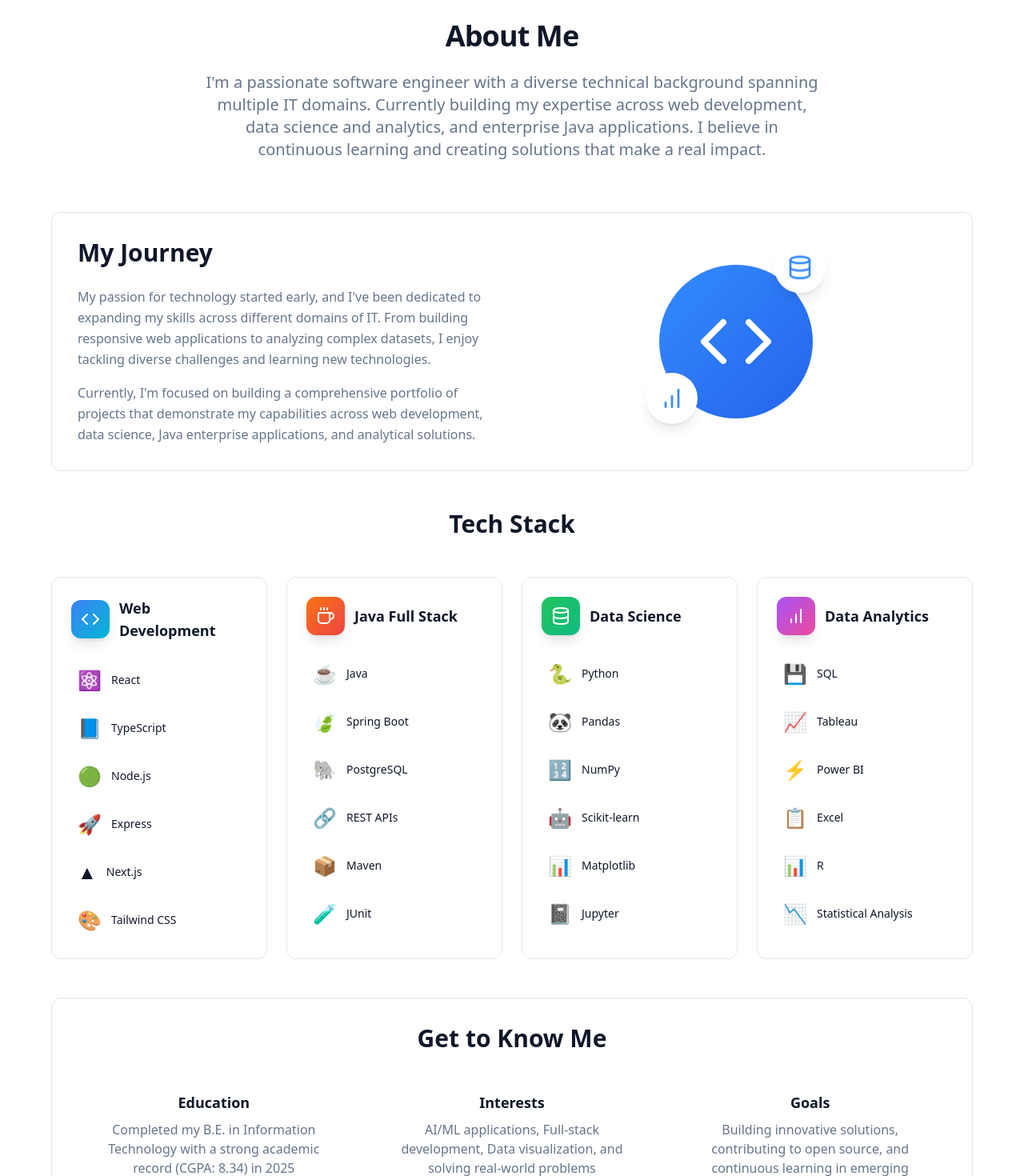
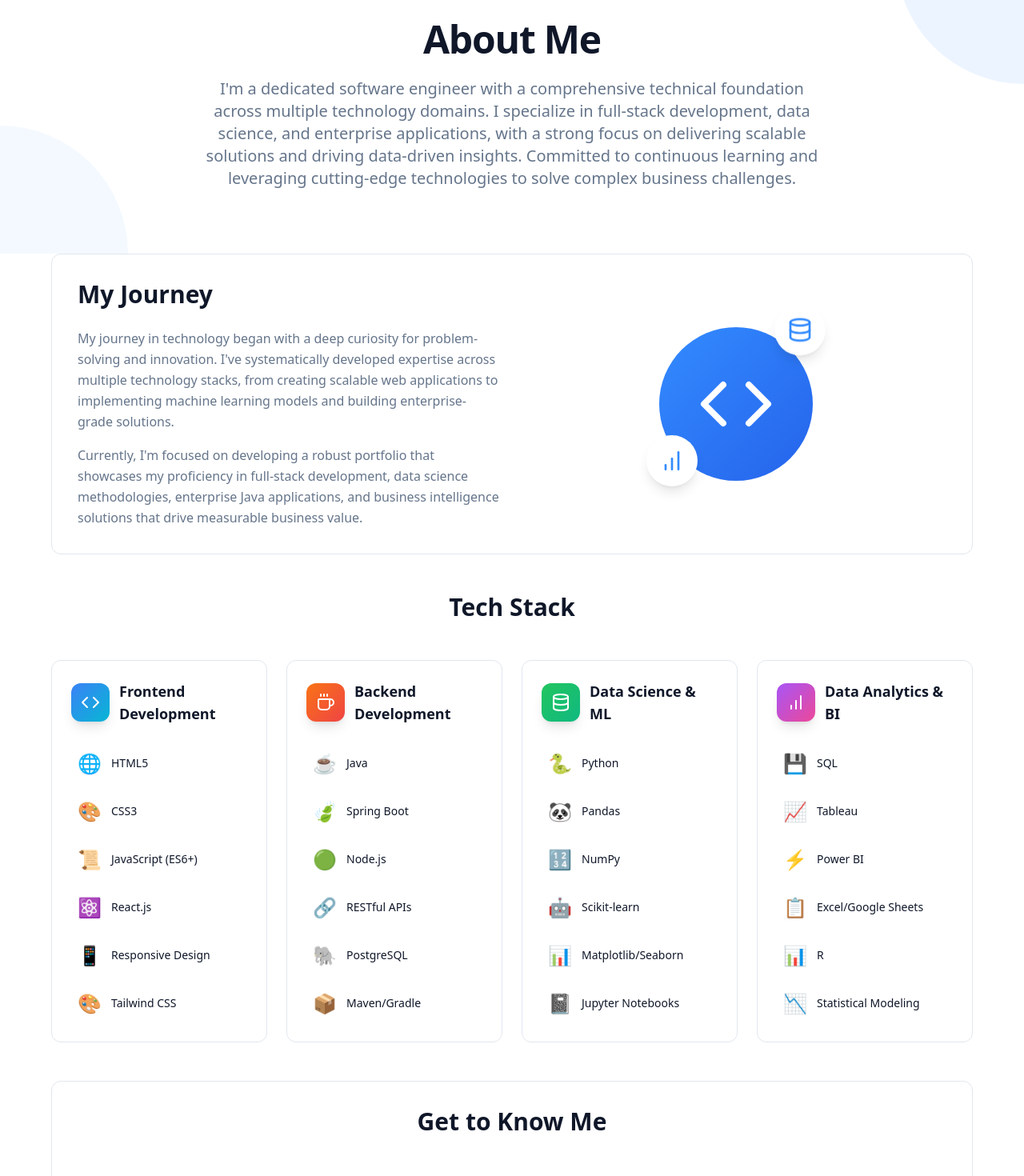
Before and after one commit to Gautambhagwat/Portfolio, a React (Vite) app: page /about in a window 1280 px wide. Shown: the part 120-1590 px from the top of the page at 80% size. Built offline with nearby package versions, Linux system fonts and the light colour scheme; the HTML template or start-up script is replaced by a standard one.

Commit message:
Improved Wording

```diff
--- a/src/pages/About.tsx
+++ b/src/pages/About.tsx
@@ -21,33 +21,33 @@ const About = () => {
 
   const skillCategories = [
     {
-      title: "Web Development",
+      title: "Frontend Development",
       icon: <Code className="h-6 w-6" />,
       color: "from-blue-500 to-cyan-500",
       skills: [
-        { name: "React", icon: "⚛️" },
-        { name: "TypeScript", icon: "📘" },
-        { name: "Node.js", icon: "🟢" },
-        { name: "Express", icon: "🚀" },
-        { name: "Next.js", icon: "▲" },
+        { name: "HTML5", icon: "🌐" },
+        { name: "CSS3", icon: "🎨" },
+        { name: "JavaScript (ES6+)", icon: "📜" },
+        { name: "React.js", icon: "⚛️" },
+        { name: "Responsive Design", icon: "📱" },
         { name: "Tailwind CSS", icon: "🎨" }
       ]
     },
     {
-      title: "Java Full Stack",
+      title: "Backend Development",
       icon: <Coffee className="h-6 w-6" />,
       color: "from-orange-500 to-red-500",
       skills: [
         { name: "Java", icon: "☕" },
         { name: "Spring Boot", icon: "🍃" },
+        { name: "Node.js", icon: "🟢" },
+        { name: "RESTful APIs", icon: "🔗" },
         { name: "PostgreSQL", icon: "🐘" },
-        { name: "REST APIs", icon: "🔗" },
-        { name: "Maven", icon: "📦" },
-        { name: "JUnit", icon: "🧪" }
+        { name: "Maven/Gradle", icon: "📦" }
       ]
     },
     {
-      title: "Data Science",
+      title: "Data Science & ML",
       icon: <Database className="h-6 w-6" />,
       color: "from-green-500 to-emerald-500",
       skills: [
@@ -55,38 +55,46 @@ const About = () => {
         { name: "Pandas", icon: "🐼" },
         { name: "NumPy", icon: "🔢" },
         { name: "Scikit-learn", icon: "🤖" },
-        { name: "Matplotlib", icon: "📊" },
-        { name: "Jupyter", icon: "📓" }
+        { name: "Matplotlib/Seaborn", icon: "📊" },
+        { name: "Jupyter Notebooks", icon: "📓" }
       ]
     },
     {
-      title: "Data Analytics",
+      title: "Data Analytics & BI",
       icon: <BarChart className="h-6 w-6" />,
       color: "from-purple-500 to-pink-500",
       skills: [
         { name: "SQL", icon: "💾" },
         { name: "Tableau", icon: "📈" },
         { name: "Power BI", icon: "⚡" },
-        { name: "Excel", icon: "📋" },
+        { name: "Excel/Google Sheets", icon: "📋" },
         { name: "R", icon: "📊" },
-        { name: "Statistical Analysis", icon: "📉" }
+        { name: "Statistical Modeling", icon: "📉" }
       ]
     }
   ];
 
   return (
-    <div className="min-h-screen py-20 px-4 sm:px-6 lg:px-8">
-      <div className="mx-auto max-w-6xl">
-        {/* Header */}
-        <div className="text-center mb-16 animate-enter">
-          <h1 className="text-4xl font-bold tracking-tight mb-6">About Me</h1>
-          <p className="text-xl text-muted-foreground max-w-3xl mx-auto">
-            I'm a passionate software engineer with a diverse technical background spanning multiple
-            IT domains. Currently building my expertise across web development, data science and analytics, and
-            enterprise Java applications. I believe in continuous learning and creating solutions that
-            make a real impact.
+    <div className="min-h-screen">
+      {/* Hero Section */}
+      <section className="py-20 px-4 sm:px-6 lg:px-8 relative overflow-hidden">
+        <div className="absolute inset-0 overflow-hidden">
+          <div className="absolute -top-40 -right-40 w-80 h-80 bg-primary/10 rounded-full animate-pulse-slow"></div>
+          <div className="absolute -bottom-40 -left-40 w-80 h-80 bg-primary/5 rounded-full animate-bounce-in"></div>
+        </div>
+        <div className="mx-auto max-w-6xl text-center relative z-10 animate-enter">
+          <h1 className="text-4xl sm:text-5xl font-bold tracking-tight">About Me</h1>
+          <p className="mt-6 text-lg sm:text-xl text-muted-foreground max-w-3xl mx-auto">
+            I'm a dedicated software engineer with a comprehensive technical foundation across multiple
+            technology domains. I specialize in full-stack development, data science, and enterprise applications,
+            with a strong focus on delivering scalable solutions and driving data-driven insights.
+            Committed to continuous learning and leveraging cutting-edge technologies to solve complex business challenges.
           </p>
         </div>
+      </section>
+
+      <div className="px-4 sm:px-6 lg:px-8">
+        <div className="mx-auto max-w-6xl">
 
         {/* My Journey Section */}
         <Card className="p-8 mb-12 shadow-card animate-enter">
@@ -94,13 +102,14 @@ const About = () => {
             <div>
               <h2 className="text-3xl font-bold mb-6">My Journey</h2>
               <p className="text-muted-foreground leading-relaxed mb-4">
-                My passion for technology started early, and I've been dedicated to expanding my skills across
-                different domains of IT. From building responsive web applications to analyzing complex datasets,
-                I enjoy tackling diverse challenges and learning new technologies.
+                My journey in technology began with a deep curiosity for problem-solving and innovation.
+                I've systematically developed expertise across multiple technology stacks, from creating
+                scalable web applications to implementing machine learning models and building enterprise-grade solutions.
               </p>
               <p className="text-muted-foreground leading-relaxed">
-                Currently, I'm focused on building a comprehensive portfolio of projects that demonstrate my
-                capabilities across web development, data science, Java enterprise applications, and analytical solutions.
+                Currently, I'm focused on developing a robust portfolio that showcases my proficiency in
+                full-stack development, data science methodologies, enterprise Java applications, and
+                business intelligence solutions that drive measurable business value.
               </p>
             </div>
             <div className="flex justify-center">
@@ -162,23 +171,24 @@ const About = () => {
             <div className="hover:transform hover:scale-105 transition-transform p-4 rounded-lg hover:bg-muted/30">
               <h3 className="font-semibold text-lg mb-2">Education</h3>
               <p className="text-muted-foreground">
-                Completed my B.E. in Information Technology with a strong academic record (CGPA: 8.34) in 2025
+                Bachelor of Engineering in Information Technology (CGPA: 8.34/10.0) - Class of 2025
               </p>
             </div>
             <div className="hover:transform hover:scale-105 transition-transform p-4 rounded-lg hover:bg-muted/30">
-              <h3 className="font-semibold text-lg mb-2">Interests</h3>
+              <h3 className="font-semibold text-lg mb-2">Specializations</h3>
               <p className="text-muted-foreground">
-                AI/ML applications, Full-stack development, Data visualization, and solving real-world problems
+                Machine Learning, Full-Stack Development, Data Visualization, and Enterprise Software Solutions
               </p>
             </div>
             <div className="hover:transform hover:scale-105 transition-transform p-4 rounded-lg hover:bg-muted/30">
-              <h3 className="font-semibold text-lg mb-2">Goals</h3>
+              <h3 className="font-semibold text-lg mb-2">Professional Goals</h3>
               <p className="text-muted-foreground">
-                Building innovative solutions, contributing to open source, and continuous learning in emerging technologies
+                Delivering innovative solutions, contributing to open-source projects, and advancing expertise in emerging technologies
               </p>
             </div>
           </div>
         </Card>
+        </div>
       </div>
     </div>
   );
--- a/src/pages/Home.tsx
+++ b/src/pages/Home.tsx
@@ -65,9 +65,9 @@ const Home = () => {
           </div>
 
           <p className="mt-6 text-lg leading-8 text-muted-foreground max-w-3xl mx-auto">
-            Building innovative solutions across Data Science, Web Development, Java Full Stack,
-            and Data Analytics. Currently expanding my expertise and creating impactful projects
-            with a strong foundation in computer science and problem-solving.
+            Delivering scalable solutions across Frontend Development, Backend Systems, Data Science & ML,
+            and Business Intelligence. Committed to leveraging cutting-edge technologies and industry best practices
+            to solve complex business challenges and drive measurable results.
           </p>
 
           <div className="mt-10 flex items-center justify-center gap-x-6">
@@ -77,7 +77,7 @@ const Home = () => {
               </Link>
             </Button>
             <Button variant="outline" size="lg" asChild className="hover:scale-105 transition-transform">
-              <Link to="/contact">Get in Touch</Link>
+              <Link to="/contact">Start a Conversation</Link>
             </Button>
           </div>
 
@@ -130,7 +130,7 @@ const Home = () => {
           <div className="text-center mb-12">
             <h2 className="text-3xl font-bold mb-4 animate-enter">
               <Sparkles className="inline h-8 w-8 mr-2 text-primary" />
-              My Expertise
+              Technical Expertise
             </h2>
           </div>
           <div className="grid grid-cols-2 md:grid-cols-3 lg:grid-cols-4 gap-4">
@@ -154,14 +154,14 @@ const Home = () => {
           <Card className="p-8 shadow-card hover:shadow-card-hover transition-all duration-500 animate-enter hover:scale-[1.02]">
             <h2 className="text-3xl font-bold mb-6 text-center">About Me</h2>
             <p className="text-lg text-muted-foreground leading-relaxed text-center">
-              I'm a passionate software developer pursuing B.E. in Information Technology at
-              D. Y. Patil College Of Engineering, Pune. With a strong academic foundation (CGPA: 8.34)
-              and hands-on experience in multiple domains, I specialize in creating innovative solutions
-              that bridge the gap between technology and real-world problems.
+              I'm a dedicated Software Engineer with Bachelor of Engineering in Information Technology from
+              D. Y. Patil College Of Engineering, Pune. With a strong academic foundation (CGPA: 8.34/10.0)
+              and comprehensive experience across multiple technology domains, I specialize in delivering
+              enterprise-grade solutions that address complex business challenges and drive organizational success.
             </p>
             <div className="mt-8 text-center">
               <Button variant="outline" asChild className="hover:scale-105 transition-transform">
-                <Link to="/about">Learn More About Me</Link>
+                <Link to="/about">Explore My Background</Link>
               </Button>
             </div>
           </Card>
--- a/src/pages/Projects.tsx
+++ b/src/pages/Projects.tsx
@@ -7,43 +7,43 @@ import { useState } from "react";
 const Projects = () => {
   const [activeFilter, setActiveFilter] = useState("All Projects");
 
-  const filters = ["All Projects", "Web Development", "Java Full Stack", "Data Science", "Data Analytics"];
+  const filters = ["All Projects", "Frontend Development", "Backend Development", "Data Science & ML", "Data Analytics & BI"];
 
-  // Placeholder projects - these can be updated when real projects are available
+  // Professional project portfolio showcasing diverse technical expertise
   const projects = [
     {
-      title: "Portfolio Website",
-      description: "A responsive personal portfolio built with React and TypeScript",
-      category: "Web Development",
+      title: "Professional Portfolio Platform",
+      description: "A modern, responsive portfolio website showcasing technical expertise and professional achievements. Built with cutting-edge frontend technologies and optimized for performance and accessibility.",
+      category: "Frontend Development",
       status: "completed",
-      technologies: ["React", "TypeScript", "Tailwind CSS"],
+      technologies: ["React.js", "TypeScript", "Tailwind CSS", "Vite"],
       github: "https://github.com/Gautambhagwat/gautam-dev-folio",
       demo: "https://your-portfolio-demo.example.com"
     },
     {
-      title: "E-Commerce Backend",
-      description: "RESTful API for e-commerce platform with Spring Boot",
-      category: "Java Full Stack",
+      title: "Enterprise E-Commerce API",
+      description: "Scalable RESTful API architecture for e-commerce platform with comprehensive business logic, authentication, and database optimization. Implements industry best practices for security and performance.",
+      category: "Backend Development",
       status: "in-progress",
-      technologies: ["Java", "Spring Boot", "PostgreSQL", "REST APIs"],
+      technologies: ["Java", "Spring Boot", "PostgreSQL", "RESTful APIs", "JWT"],
       github: "https://github.com/Gautambhagwat/placeholder-ecommerce",
       demo: ""
     },
     {
-      title: "Sales Data Analysis",
-      description: "Comprehensive analysis of retail sales data using Python",
-      category: "Data Science",
+      title: "Retail Analytics & Forecasting",
+      description: "Advanced data science project analyzing retail sales patterns and implementing predictive models for inventory optimization and revenue forecasting using machine learning algorithms.",
+      category: "Data Science & ML",
       status: "planned",
-      technologies: ["Python", "Pandas", "Matplotlib", "Jupyter"],
+      technologies: ["Python", "Pandas", "Scikit-learn", "Matplotlib", "Jupyter Notebooks"],
       github: "",
       demo: ""
     },
     {
-      title: "Business Dashboard",
-      description: "Interactive dashboard for business metrics visualization",
-      category: "Data Analytics",
+      title: "Executive Business Intelligence Dashboard",
+      description: "Comprehensive BI solution providing real-time insights into key business metrics, KPI tracking, and data visualization for strategic decision-making and performance monitoring.",
+      category: "Data Analytics & BI",
       status: "planned",
-      technologies: ["Tableau", "SQL", "Power BI"],
+      technologies: ["Tableau", "SQL", "Power BI", "Statistical Modeling"],
       github: "",
       demo: ""
     }
@@ -89,7 +89,8 @@ const Projects = () => {
         <div className="mx-auto max-w-6xl text-center relative z-10 animate-enter">
           <h1 className="text-4xl sm:text-5xl font-bold tracking-tight">Projects</h1>
           <p className="mt-6 text-lg sm:text-xl text-muted-foreground max-w-3xl mx-auto">
-            Explore my work across multiple domains. Filters help you find what you need.
+            Discover my portfolio of innovative solutions across diverse technology domains.
+            Each project demonstrates expertise in modern development practices and business-focused problem solving.
           </p>
         </div>
       </section>
@@ -163,7 +164,7 @@ const Projects = () => {
               </div>
               {project.status === "planned" && (
                 <p className="text-xs text-muted-foreground mt-3">
-                  This project is currently in planning phase. Stay tuned for updates!
+                  This project is currently in development phase. Implementation details and updates coming soon.
                 </p>
               )}
             </Card>
@@ -173,14 +174,14 @@ const Projects = () => {
         {/* Call to Action */}
         <div className="mt-16 text-center animate-enter">
           <Card className="p-8 shadow-card">
-            <h2 className="text-2xl font-bold mb-4">Interested in Collaborating?</h2>
+            <h2 className="text-2xl font-bold mb-4">Ready to Collaborate?</h2>
             <p className="text-muted-foreground mb-6">
-              I'm always open to new opportunities and interesting projects.
-              Let's connect and build something amazing together!
+              I'm actively seeking new opportunities to contribute to innovative projects and
+              deliver exceptional solutions. Let's discuss how we can work together to achieve your goals.
             </p>
             <Button size="lg" asChild>
               <a href="mailto:gautambhagwat007@gmail.com">
-                Get In Touch
+                Start a Conversation
               </a>
             </Button>
           </Card>
```
